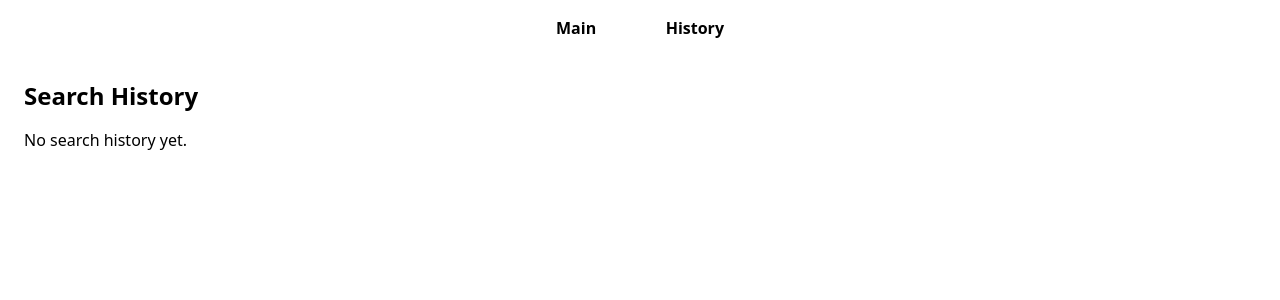
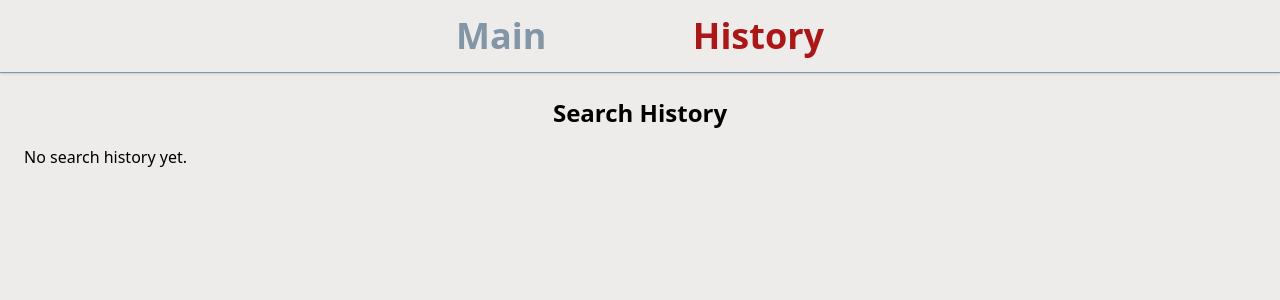
Before and after one commit to Keti-Tsiklauri/sweeft, a Next.js app: page /history in a window 1280 px wide. Shown: the top 300 px of the page. Built offline with nearby package versions, Linux system fonts and the light colour scheme.

Commit message:
style:improve colors and text sizes

```diff
--- a/src/app/components/GetPhotos.tsx
+++ b/src/app/components/GetPhotos.tsx
@@ -1,26 +1,30 @@
 // src/lib/unsplash.ts
 import { Photo } from "../types";
+
+// cache per query+page
 const searchCache: Record<string, Photo[]> = {};
 
 export async function getPhotos(
   page: number = 1,
   per_page: number = 20,
   query: string = ""
-) {
-  const cacheKey = `${query}-${page}`;
+): Promise<Photo[]> {
+  const normalizedQuery = query.trim().toLowerCase();
+  const cacheKey = `${normalizedQuery}-${page}`;
 
-  // Return cached results if available
+  // ✅ Return cached results if available
   if (searchCache[cacheKey]) {
-    return searchCache[cacheKey];
+    return [...searchCache[cacheKey]]; // shallow clone
   }
 
-  const url = query
-    ? `https://api.unsplash.com/search/photos?query=${encodeURIComponent(
-        query
-      )}&per_page=${per_page}&page=${page}&client_id=${
-        process.env.NEXT_PUBLIC_UNSPLASH_ACCESS_KEY
-      }`
-    : `https://api.unsplash.com/photos?per_page=${per_page}&page=${page}&order_by=popular&client_id=${process.env.NEXT_PUBLIC_UNSPLASH_ACCESS_KEY}`;
+  const baseUrl = "https://api.unsplash.com";
+  const clientId = process.env.NEXT_PUBLIC_UNSPLASH_ACCESS_KEY;
+
+  const url = normalizedQuery
+    ? `${baseUrl}/search/photos?query=${encodeURIComponent(
+        normalizedQuery
+      )}&per_page=${per_page}&page=${page}&client_id=${clientId}`
+    : `${baseUrl}/photos?per_page=${per_page}&page=${page}&order_by=popular&client_id=${clientId}`;
 
   const res = await fetch(url, { cache: "no-store" });
 
@@ -30,10 +34,10 @@ export async function getPhotos(
   }
 
   const data = await res.json();
-  const results = query ? data.results : data;
+  const results: Photo[] = normalizedQuery ? data.results : data;
 
-  // Store in cache
+  // ✅ Store in cache
   searchCache[cacheKey] = results;
 
-  return results;
+  return [...results]; // always return a new array
 }
--- a/src/app/components/GetPopularPhotos.tsx
+++ b/src/app/components/GetPopularPhotos.tsx
@@ -15,7 +15,6 @@ export default function GetPopularPhotos() {
   const [searchQuery, setSearchQuery] = useState("");
   const [isSearching, setIsSearching] = useState(false);
   const [searchHistory, setSearchHistory] = useState<string[]>([]);
-
   const [searchTerm, setSearchTerm] = useState(""); // term to search
 
   // Load search history from localStorage
@@ -42,7 +41,7 @@ export default function GetPopularPhotos() {
 
     setLoading(true);
     try {
-      const newPhotos = await getPhotos(page, 20, searchQuery);
+      const newPhotos = await getPhotos(page, 20, searchTerm); // use searchTerm here
       if (page === 1) {
         setPhotos(newPhotos);
       } else {
@@ -76,16 +75,13 @@ export default function GetPopularPhotos() {
     }
   }
 
-  function handleSearch(e: React.ChangeEvent<HTMLInputElement>) {
-    const value = e.target.value;
-    setSearchQuery(value);
-    setPage(1);
-    setIsSearching(value.trim().length > 0);
-  }
-
   return (
     <>
-      {/* Search input */}
+      {/* Popular or Search Title */}
+      <p className="text-xl font-semibold mb-4 text-center mx-auto mt-6">
+        Popular Images
+      </p>
+
       {/* Search input */}
       <div className="text-center mt-6 mb-4">
         <input
@@ -95,7 +91,7 @@ export default function GetPopularPhotos() {
           onChange={(e) => setSearchQuery(e.target.value)} // just update input
           onKeyDown={(e) => {
             if (e.key === "Enter") {
-              const term = searchQuery.trim(); // define term here
+              const term = searchQuery.trim();
               if (!term) return; // ignore empty search
 
               setSearchTerm(term); // trigger search
@@ -114,13 +110,12 @@ export default function GetPopularPhotos() {
               );
             }
           }}
-          className="border border-gray-300 rounded-lg px-4 py-2 w-80 focus:outline-none focus:ring-2 focus:ring-blue-400"
+          className="border border-gray-300 rounded-lg px-4 py-2 w-80 focus:outline-none focus:ring-2 focus:ring-[#154c79]"
         />
       </div>
 
-      {/* Popular or Search Title */}
       <p className="text-xl font-semibold mb-4 text-center mx-auto mt-6">
-        {isSearching ? `Search Results for "${searchQuery}"` : "Popular Images"}
+        {isSearching ? `Search Results for "${searchQuery}"` : ""}
       </p>
 
       {/* Images */}
--- a/src/app/components/Navigation.tsx
+++ b/src/app/components/Navigation.tsx
@@ -1,12 +1,32 @@
+"use client";
+
 import Link from "next/link";
+import { usePathname } from "next/navigation";
+
 export default function Navigation() {
+  const pathname = usePathname();
+
   return (
-    <div>
-      <nav className="w-[200px] flex justify-between p-4 mx-auto">
-        <Link href="/" className="font-semibold">
+    <div className="border-b border-[#8396a6] shadow-sm">
+      <nav className="w-[400px] flex justify-between p-4 mx-auto">
+        <Link
+          href="/"
+          className={`font-semibold text-4xl ${
+            pathname === "/"
+              ? "text-[#AB1717]"
+              : "text-[#8396a6] hover:text-[#154c79]"
+          }`}
+        >
           Main
         </Link>
-        <Link href="/history" className="font-semibold">
+        <Link
+          href="/history"
+          className={`font-semibold text-4xl ${
+            pathname === "/history"
+              ? "text-[#AB1717]"
+              : "text-[#8396a6] hover:text-[#154c79]"
+          }`}
+        >
           History
         </Link>
       </nav>
--- a/src/app/history/page.tsx
+++ b/src/app/history/page.tsx
@@ -29,9 +29,9 @@ export default function HistoryPage() {
         const newPhotos = await getPhotos(page, 20, selectedQuery);
 
         if (page === 1) {
-          setPhotos(newPhotos);
+          setPhotos(newPhotos); // replace on new search
         } else {
-          setPhotos((prev) => [...prev, ...newPhotos]);
+          setPhotos((prev) => [...prev, ...newPhotos]); // append on scroll
         }
 
         setHasMore(newPhotos.length > 0);
@@ -63,17 +63,25 @@ export default function HistoryPage() {
     return () => window.removeEventListener("scroll", handleScroll);
   }, [loading, hasMore]);
 
-  // When selecting a query, reset page and photos
+  // Reset state before new query
+  // Reset state before new query
   function handleQueryClick(query: string) {
-    setSelectedQuery(query);
     setPhotos([]);
     setPage(1);
     setHasMore(true);
+    setSelectedQuery(""); // reset first to force useEffect trigger
+
+    // Ensure state updates happen after reset
+    setTimeout(() => {
+      setSelectedQuery(query);
+    }, 0);
   }
 
   return (
     <div className="p-6">
-      <h1 className="text-2xl font-semibold mb-4">Search History</h1>
+      <h1 className="text-2xl font-semibold mb-4 text-center">
+        Search History
+      </h1>
 
       {history.length === 0 && <p>No search history yet.</p>}
 
@@ -95,9 +103,7 @@ export default function HistoryPage() {
             Results for {selectedQuery}
           </h2>
 
-          {photos.length === 0 && !loading && (
-            <p>No cached results available.</p>
-          )}
+          {photos.length === 0 && !loading && <p>No results found.</p>}
 
           <div className="grid grid-cols-2 md:grid-cols-3 lg:grid-cols-4 gap-4">
             {photos.map((photo, index) => (
@@ -117,7 +123,9 @@ export default function HistoryPage() {
           </div>
 
           {loading && <p className="text-center mt-4">Loading...</p>}
-          {!hasMore && <p className="text-center mt-4">No more images</p>}
+          {!hasMore && !loading && (
+            <p className="text-center mt-4">No more images</p>
+          )}
         </>
       )}
     </div>
--- a/src/app/layout.tsx
+++ b/src/app/layout.tsx
@@ -1,5 +1,6 @@
 import "./globals.css";
 import Navigation from "./components/Navigation";
+
 export default function RootLayout({
   children,
 }: Readonly<{
@@ -7,8 +8,10 @@ export default function RootLayout({
 }>) {
   return (
     <html lang="en">
-      <Navigation />
-      <body>{children}</body>
+      <body className="bg-[#eeeceb]">
+        <Navigation />
+        {children}
+      </body>
     </html>
   );
 }
```
